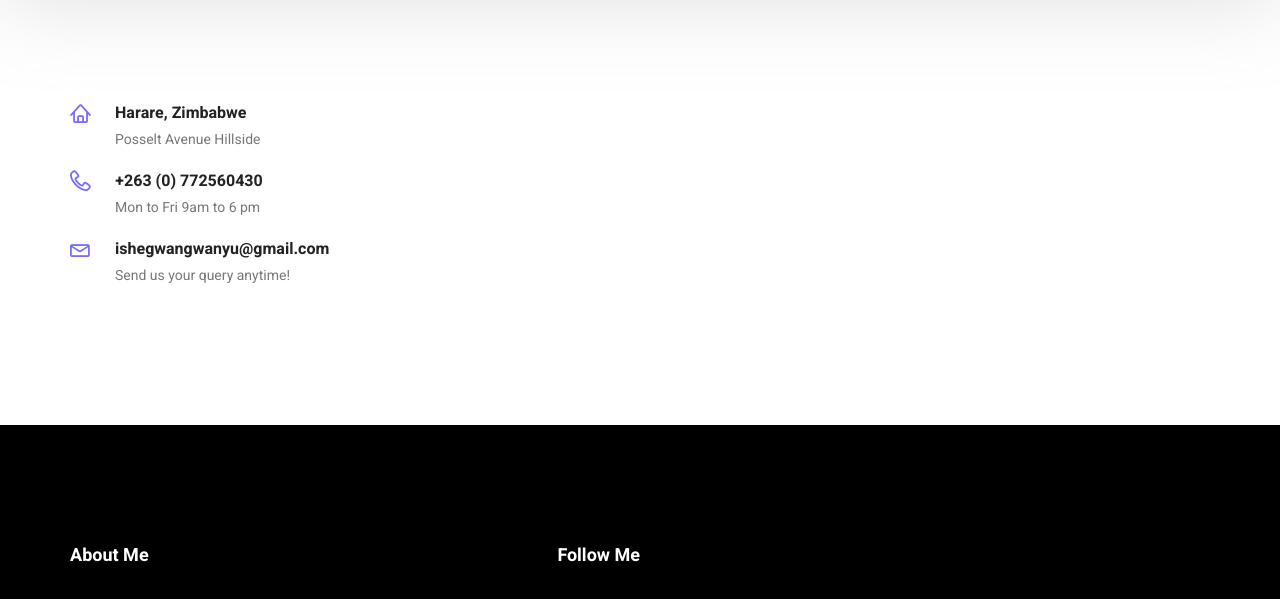
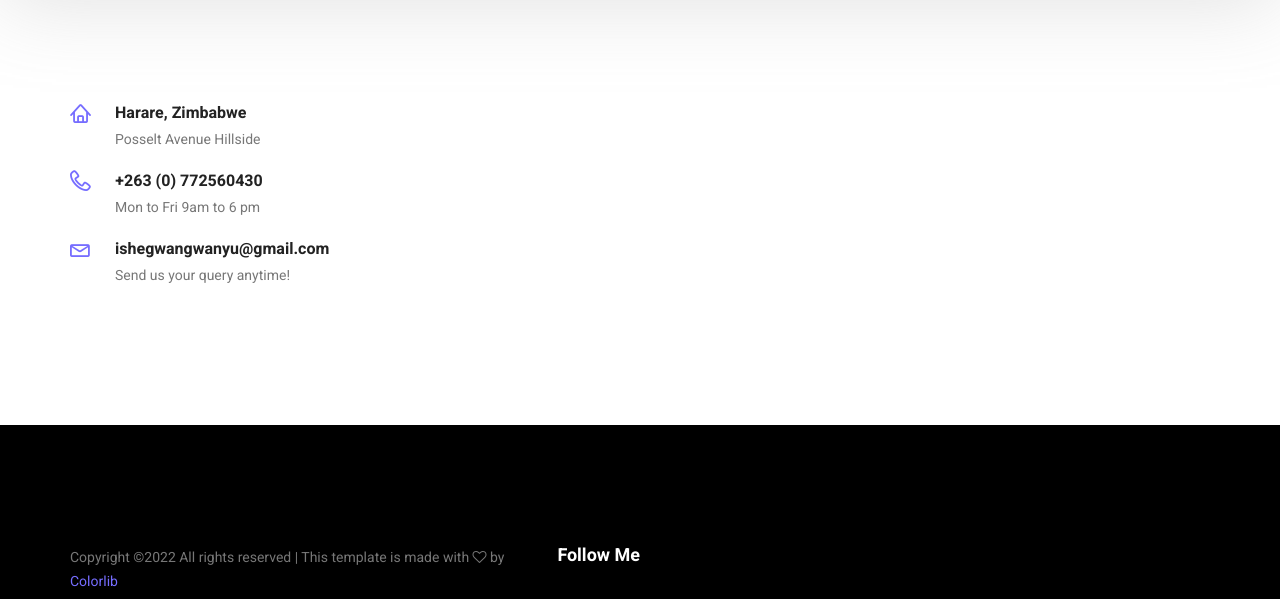
Before and after one commit to ishe19/ishe19.github.io, a plain HTML site: page contact.html in a window 1280 px wide. Shown: the part 499-1098 px from the top of the page. Drawn offline with Linux system fonts and the light colour scheme; some packages are replaced by stand-ins of ours.

Commit message:
Update contact.html

```diff
--- a/contact.html
+++ b/contact.html
@@ -145,9 +145,9 @@
         		<div class="row footer_inner">
         			<div class="col-lg-5 col-sm-6">
         				<aside class="f_widget ab_widget">
-        					<div class="f_title">
+        					<!-- <div class="f_title">
         						<h3>About Me</h3>
-        					</div>
+        					</div> -->
         					<!-- <p>Do you want to be even more successful? Learn to love learning and growth. The more effort you put into improving your skills,</p> -->
         					<p><!-- Link back to Colorlib can't be removed. Template is licensed under CC BY 3.0. -->
 Copyright &copy;<script>document.write(new Date().getFullYear());</script> All rights reserved | This template is made with <i class="fa fa-heart-o" aria-hidden="true"></i> by <a href="https://colorlib.com" target="_blank">Colorlib</a>
```
